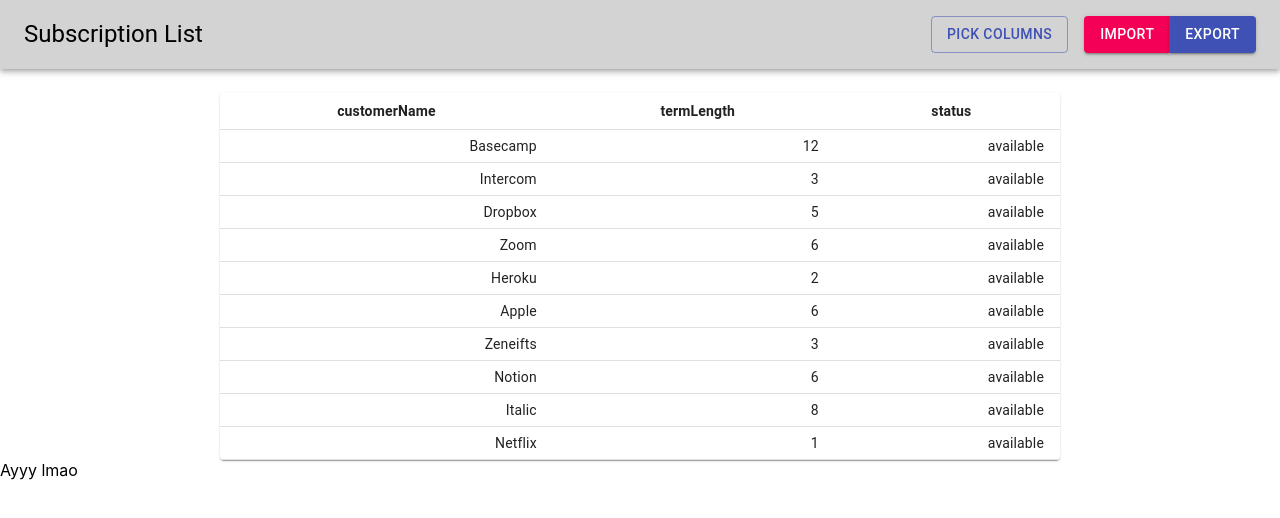
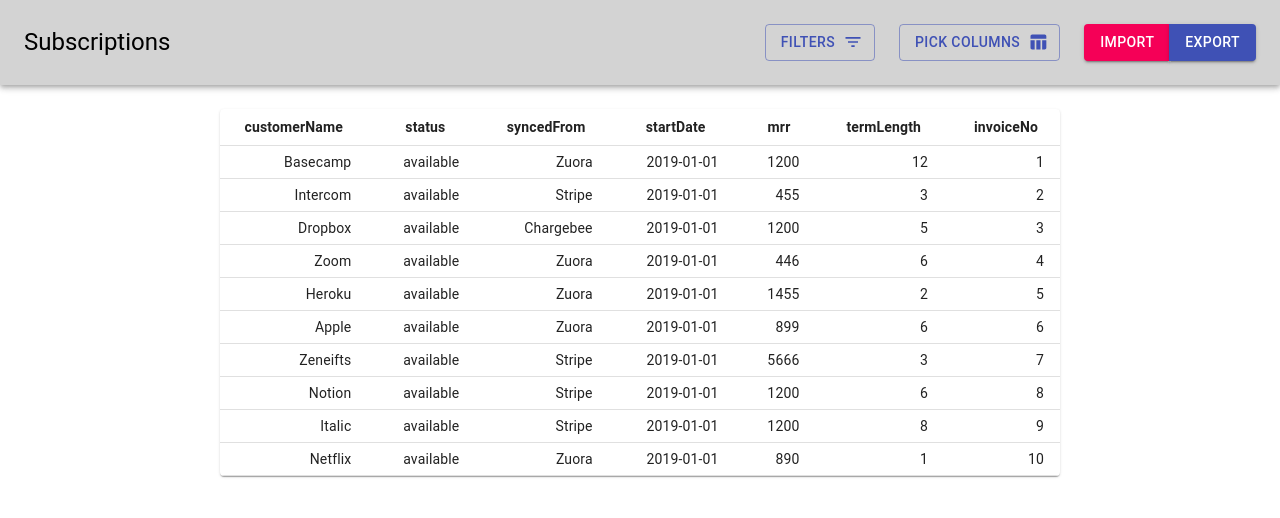
Before and after one commit to adureja/frontend-challenge, a React (Create React App) app: page / in a window 1280 px wide. Shown: the top 518 px of the page. Built offline with nearby package versions, Linux system fonts and the light colour scheme.

Commit message:
Add filtering

```diff
--- a/src/App.js
+++ b/src/App.js
@@ -12,21 +12,18 @@
   constructor(props) {
     super(props);
 
+    const cols = this.getCols(pipe_data);
+
     this.state = {
       dataset: pipe_data,
-      columns: [
-        "customerName",
-        "termLength",
-        "status"
-      ],
-      selectedColumns: new Set([
-        "customerName",
-        "termLength",
-        "status"
-      ]),
+      columns: cols,
+      selectedColumns: new Set(cols),
+      filters: []
     }
 
     this.onColumnChange = this.onColumnChange.bind(this);
+    this.onCreateFilter = this.onCreateFilter.bind(this);
+    this.onDeleteFilter = this.onDeleteFilter.bind(this);
   }
 
   getCols(data) {
@@ -54,19 +51,52 @@
     });
   }
 
+  onCreateFilter(filter) {
+    this.setState({
+      filters: this.state.filters.concat(filter)
+    });
+  }
+
+  onDeleteFilter(filterId) {
+    this.setState({
+      filters: this.state.filters.filter(function(f) {
+        return f.id != filterId;
+      })
+    });
+  }
+
+  onImport(jsonDump) {
+    try {
+      let viewObj = JSON.parse(jsonDump);
+    } catch (e) {
+      if (e instanceof SyntaxError) {
+        console.log(e);
+      }
+    }
+  }
+
+  onExport() {
+    // Construct view object
+    // Push to modal
+    alert('4');
+  }
+
   render() {
-    let { columns, selectedColumns, dataset } = this.state;
+    let { columns, selectedColumns, dataset, filters } = this.state;
 
     return (
       <Container disableGutters>
         <MainToolbar
           allColumns={columns}
           selectedColumns={selectedColumns}
+          filters={filters}
+          onCreateFilter={this.onCreateFilter}
+          onDeleteFilter={this.onDeleteFilter}
           onColumnChange={this.onColumnChange} />
         <TableBuilderBody
           selectedColumns={selectedColumns}
+          filters={filters}
           dataset={dataset} />
-          Ayyy lmao
       </Container>
     );
   }
--- a/src/ColumnPicker.jsx
+++ b/src/ColumnPicker.jsx
@@ -1,8 +1,7 @@
 import React from 'react';
 import { Button, Dialog, Box, DialogTitle, List, ListItem, ListItemText } from '@material-ui/core';
-import { makeStyles } from '@material-ui/core/styles';
 
-import { pipe_data } from './constants';
+import TableChartIcon from '@material-ui/icons/TableChart';
 
 class ColumnPicker extends React.Component {
 
@@ -41,14 +40,14 @@
     const selectedColumns = this.props.selectedColumns;
 
     return (
-      <Box p={2}>
-        <Button variant="outlined" color="primary" onClick={this.handleClickOpen}>
+      <Box p={3}>
+        <Button endIcon={<TableChartIcon />} variant="outlined" color="primary" onClick={this.handleClickOpen}>
           Pick Columns
         </Button>
         <Dialog onClose={this.handleClose}
           open={colPickerOpen}>
           <DialogTitle id="simple-dialog-title">
-            Pick the columns you want to see in the Table Builder.
+            Toggle the columns shown in the Table Builder.
           </DialogTitle>
           <List>
             {columns && columns.map((col) => (
--- a/src/FilterPicker.jsx
+++ b/src/FilterPicker.jsx
@@ -1,6 +1,38 @@
 import React from 'react';
-import { Button, Dialog, Box, DialogTitle, List, ListItem, ListItemText, Icon } from '@material-ui/core';
-import { DeleteIcon } from '@material-ui/icons/Delete';
+import { Button, Dialog, Box, DialogTitle, DialogContent, MenuItem, DialogActions, TextField, Grid, Chip, Paper } from '@material-ui/core';
+import { Card } from '@material-ui/core';
+import FilterListIcon from '@material-ui/icons/FilterList';
+
+import { withStyles } from '@material-ui/core/styles';
+
+const useStyles = theme => ({
+    chipRoot: {
+        display: 'flex',
+        justifyContent: 'left',
+        flexWrap: 'wrap',
+        listStyle: 'none',
+        padding: theme.spacing(0.5),
+        margin: 0
+    },
+    container: {
+        display: 'flex',
+        flexWrap: 'wrap',
+    },
+    textField: {
+        marginLeft: theme.spacing(1),
+        marginRight: theme.spacing(1),
+        width: 200,
+    },
+    dense: {
+        marginTop: 19,
+    },
+    menu: {
+        width: 200,
+    },
+    chip: {
+      margin: theme.spacing(0.5),
+    },
+});
 
 class FilterPicker extends React.Component {
 
@@ -8,62 +40,179 @@
         super(props);
 
         this.state = {
-      colPickerOpen: false
+            filterPickerOpen: false,
+            fieldMenuOpen: false,
+            filterField: "mrr",
+            filterValue: 0,
+            filterOperator: ">"
         }
 
         this.handleClickOpen = this.handleClickOpen.bind(this);
         this.handleClose = this.handleClose.bind(this);
         this.handleListItemClick = this.handleListItemClick.bind(this);
+
+        this.handleFilter = this.handleFilter.bind(this);
+        this.handleFilterDelete = this.handleFilterDelete.bind(this);
+
+        this.handleFilterFieldChosen = this.handleFilterFieldChosen.bind(this);
+        this.handleFilterOperatorChosen = this.handleFilterOperatorChosen.bind(this);
+        this.handleFilterValueChosen = this.handleFilterValueChosen.bind(this);
     }
 
     handleClickOpen() {
         this.setState({
-      colPickerOpen: true
+            filterPickerOpen: true
         });
     }
 
     handleClose() {
         this.setState({
-      colPickerOpen: false
+            filterPickerOpen: false
+        });
+    }
+
+    handleFilter(e) {
+        let secondsSinceEpoch = Math.round(Date.now() / 1000);
+        const filterObj = {
+            'field': this.state.filterField,
+            'operator': this.state.filterOperator,
+            'value': Number(this.state.filterValue),
+            'id': secondsSinceEpoch
+        }
+        if (Number.isNaN(filterObj.value)) return;
+        this.props.onNewFilterObject(filterObj);
+        this.handleClose();
+    }
+
+    handleFilterFieldChosen(e) {
+        this.setState({
+            filterField: e.target.value
+        });
+    }
+
+    handleFilterOperatorChosen(e) {
+        this.setState({
+            filterOperator: e.target.value
+        });
+    }
+
+    handleFilterValueChosen(e) {
+        this.setState({
+            filterValue: e.target.value
         });
     }
 
     handleListItemClick(col) {
-    alert('col')
+        alert('col');
+    }
+
+    handleFilterDelete(featureId) {
+        this.props.onDeleteFilterObj(featureId);
+        this.handleClose();
     }
 
     render() {
-    const colPickerOpen = this.state.colPickerOpen;
-    const columns = this.props.columns;
+        const { filters, classes } = this.props;
+        const filterPickerOpen = this.state.filterPickerOpen;
+
+        const filterableFields = ["mrr", "termLength", "invoiceNo"];
+        const operators = ["<", ">", "==", "!="];
 
         return (
-      <Box p={2}>
+            <Box p={0}>
                 <Button
                     variant="outlined"
                     color="primary"
                     onClick={this.handleClickOpen}
-            endIcon={<DeleteIcon />} >
-          Filter
+                    endIcon={<FilterListIcon />}
+                >
+                    Filters
                 </Button>
-        <Dialog onClose={this.handleClose}
-          open={colPickerOpen}>
-          <DialogTitle id="simple-dialog-title">
-            Toggle the columns shown in the Table Builder.
-          </DialogTitle>
-          <List>
-            {columns && columns.map((col) => (
-              <ListItem
-                button
-                onClick={() => this.handleListItemClick(col)}
-                key={col}>
-                  <ListItemText primary={col} />
-              </ListItem>
+                <Dialog open={filterPickerOpen} onClose={this.handleClose} aria-labelledby="form-dialog-title">
+                    <DialogTitle id="form-dialog-title">Add or manage your filters here.</DialogTitle>
+                    <DialogContent>
+                        <Grid>
+                            <TextField
+                                id="outlined-select-field"
+                                select
+                                label="Field"
+                                value={this.state.filterField}
+                                className={classes.textField}
+                                onChange={this.handleFilterFieldChosen}
+                                SelectProps={{
+                                    MenuProps: {
+                                        className: classes.menu,
+                                    },
+                                }}
+                                margin="normal"
+                                variant="outlined"
+                            >
+                                {filterableFields.map(option => (
+                                    <MenuItem key={option} value={option}>
+                                        {option}
+                                    </MenuItem>
                                 ))}
-          </List>
+                            </TextField>
+                        </Grid>
+                        <Grid>
+                            <TextField
+                                id="outlined-select-operator"
+                                select
+                                label="Operator"
+                                value={this.state.filterOperator}
+                                className={classes.textField}
+                                onChange={this.handleFilterOperatorChosen}
+                                SelectProps={{
+                                    MenuProps: {
+                                        className: classes.menu,
+                                    },
+                                }}
+                                margin="normal"
+                                variant="outlined"
+                            >
+                                {operators.map(option => (
+                                    <MenuItem key={option} value={option}>
+                                        {option}
+                                    </MenuItem>
+                                ))}
+                            </TextField>
+                            <TextField
+                                id="outlined-enter-value"
+                                label="Value"
+                                value={this.state.filterValue}
+                                className={classes.textField}
+                                onChange={this.handleFilterValueChosen}
+                                margin="normal"
+                                variant="outlined"
+                            >
+                            </TextField>
+                        </Grid>
+                        <Grid>
+                            <Paper component="ul" elevation={0} className={classes.chipRoot}>
+                                {filters.map((f) => (
+                                    <li key={f.id}>
+                                        <Chip
+                                            label={`${f.field} ${f.operator} ${f.value}`}
+                                            onDelete={() => this.handleFilterDelete(f.id)}
+                                            className={classes.chip}
+                                        />
+                                    </li>
+                                ))}
+                            </Paper>
+                        </Grid>
+                    </DialogContent>
+                    <DialogActions>
+                        <Button onClick={this.handleClose} color="primary">
+                            Cancel
+                        </Button>
+                        <Button onClick={this.handleFilter} color="primary">
+                            Add Filter
+                        </Button>
+                    </DialogActions>
                 </Dialog>
-      </Box>
+            </Box >
         )
     }
 }
 
-export default FilterPicker;
+export default withStyles(useStyles)(FilterPicker);
--- a/src/MainToolbar.jsx
+++ b/src/MainToolbar.jsx
@@ -7,10 +7,9 @@
 import Toolbar from '@material-ui/core/Toolbar';
 import Typography from '@material-ui/core/Typography';
 import Button from '@material-ui/core/Button';
-import IconButton from '@material-ui/core/IconButton';
-import MenuIcon from '@material-ui/icons/Menu';
 import { ButtonGroup } from '@material-ui/core';
 import ColumnPicker from './ColumnPicker';
+import FilterPicker from './FilterPicker';
 
 const useStyles = theme => ({
     root: {
@@ -34,6 +33,16 @@
         }
 
         this.onSelectedColumnChange = this.onSelectedColumnChange.bind(this);
+        this.onNewFilterObject = this.onNewFilterObject.bind(this);
+        this.onDeleteFilterObj = this.onDeleteFilterObj.bind(this);
+    }
+
+    onNewFilterObject(filter) {
+        this.props.onCreateFilter(filter);
+    }
+
+    onDeleteFilterObj(filterId) {
+        this.props.onDeleteFilter(filterId);
     }
 
     onSelectedColumnChange(selected_col) {
@@ -41,14 +50,19 @@
     }
 
     render() {
-        const { classes, allColumns, selectedColumns } = this.props;
+        const { classes, allColumns, selectedColumns, filters } = this.props;
         return (
             <div className={classes.root}>
                 <AppBar className={classes.appbar} position="static">
                     <Toolbar>
                         <Typography variant="h5" className={classes.title}>
-                            Subscription List
+                            Subscriptions
                         </Typography>
+                        <FilterPicker
+                            filters={filters}
+                            columns={allColumns}
+                            onDeleteFilterObj={this.onDeleteFilterObj}
+                            onNewFilterObject={this.onNewFilterObject}  />
                         <ColumnPicker
                             columns={allColumns}
                             selectedColumns={selectedColumns}
--- a/src/TableBuilderBody.jsx
+++ b/src/TableBuilderBody.jsx
@@ -11,7 +11,7 @@
     }
 
     render() {
-        const { selectedColumns, dataset } = this.props
+        const { selectedColumns, dataset, filters } = this.props
         return (
             <Grid container spacing={5}>
                 <Grid item xs={1} md={2}>
@@ -19,6 +19,7 @@
                 <Grid item xs={10} md={8}>
                     <TableViewer
                         selectedColumns={selectedColumns}
+                        filters={filters}
                         dataset={dataset} />
                 </Grid>
                 <Grid item xs={1} md={2}>
--- a/src/TableViewer.jsx
+++ b/src/TableViewer.jsx
@@ -1,5 +1,5 @@
 import React from 'react';
-import { Container, Typography, Box } from '@material-ui/core';
+import { Button, Box } from '@material-ui/core';
 import { makeStyles } from '@material-ui/core/styles';
 
 import Table from '@material-ui/core/Table';
@@ -9,6 +9,7 @@
 import TableHead from '@material-ui/core/TableHead';
 import TableRow from '@material-ui/core/TableRow';
 import Paper from '@material-ui/core/Paper';
+import FilterListIcon from '@material-ui/icons/FilterList';
 
 import { pipe_data } from './constants';
 
@@ -16,15 +17,35 @@
 
     constructor(props) {
         super(props);
+    }
 
-        this.state = {
-            selectedColumns: [
-                "customerName",
-                "termLength",
-                "status"
-            ],
-            filters: this.props.filters
-        }
+    filterData(data, filters) {
+        // To whomever reads this: sorry
+        if (!data) return data;
+        return data.filter(x => {
+            console.log(x);
+            let isValidForArr = true;
+            filters.forEach(function (f) {
+                console.log(f);
+                switch (f.operator) {
+                    case "<":
+                        if (x[f.field] >= f.value) isValidForArr = false;
+                        break;
+                    case ">":
+                        if (x[f.field] <= f.value) isValidForArr = false;
+                        break;
+                    case "!=":
+                        if (x[f.field] == f.value) isValidForArr = false;
+                        break;
+                    case "==":
+                        if (x[f.field] != f.value) isValidForArr = false;
+                        break;
+                    default:
+                        break;
+                }
+            });
+            return isValidForArr;
+        });
     }
 
     render() {
@@ -43,15 +64,20 @@
             }
         }));
 
-        let { dataset, selectedColumns } = this.props;
+        let { dataset, selectedColumns, filters } = this.props;
+        let filteredDataset = this.filterData(dataset, filters);
+
         let selectedColsArr = Array.from(selectedColumns);
 
         if (selectedColsArr.length < 1) {
             selectedColsArr.push("Pick a column!");
-            dataset = [{
+            filteredDataset = [{
                 "Pick a column!": "Click the button in the toolbar to choose columns"
             }];
         }
+
+        console.log("filtered_dataset: ");
+        console.log(filteredDataset);
 
         return (
             <Box pt={3}>
@@ -68,7 +94,7 @@
                             </TableRow>
                         </TableHead>
                         <TableBody>
-                            {dataset.map((row) => (
+                            {filteredDataset.map((row) => (
                                 <TableRow key={row.customerName}>
                                     {selectedColsArr.map((col) => {
                                         return (
```
Lines whose indentation alone changed are shown as unchanged.
